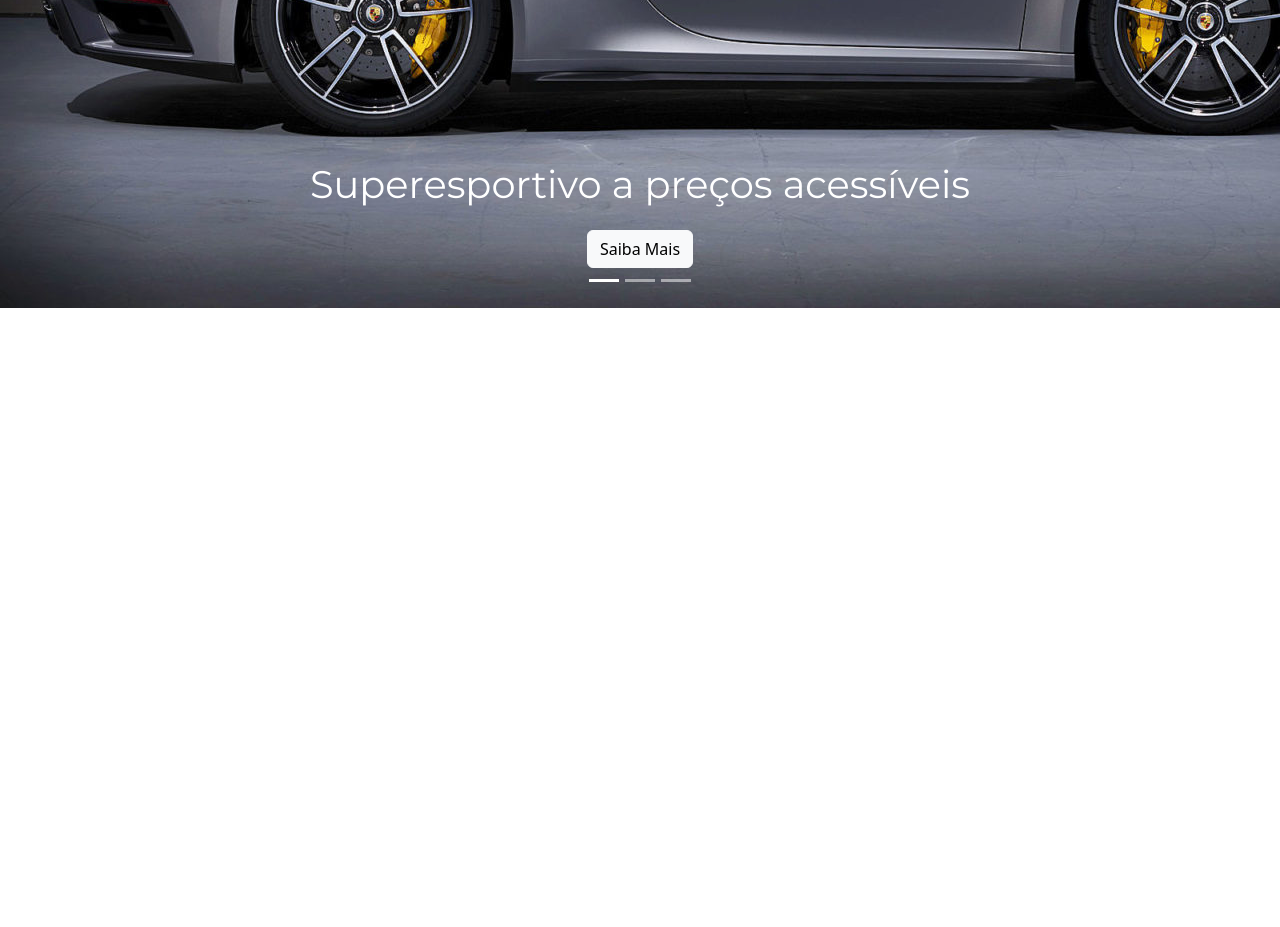
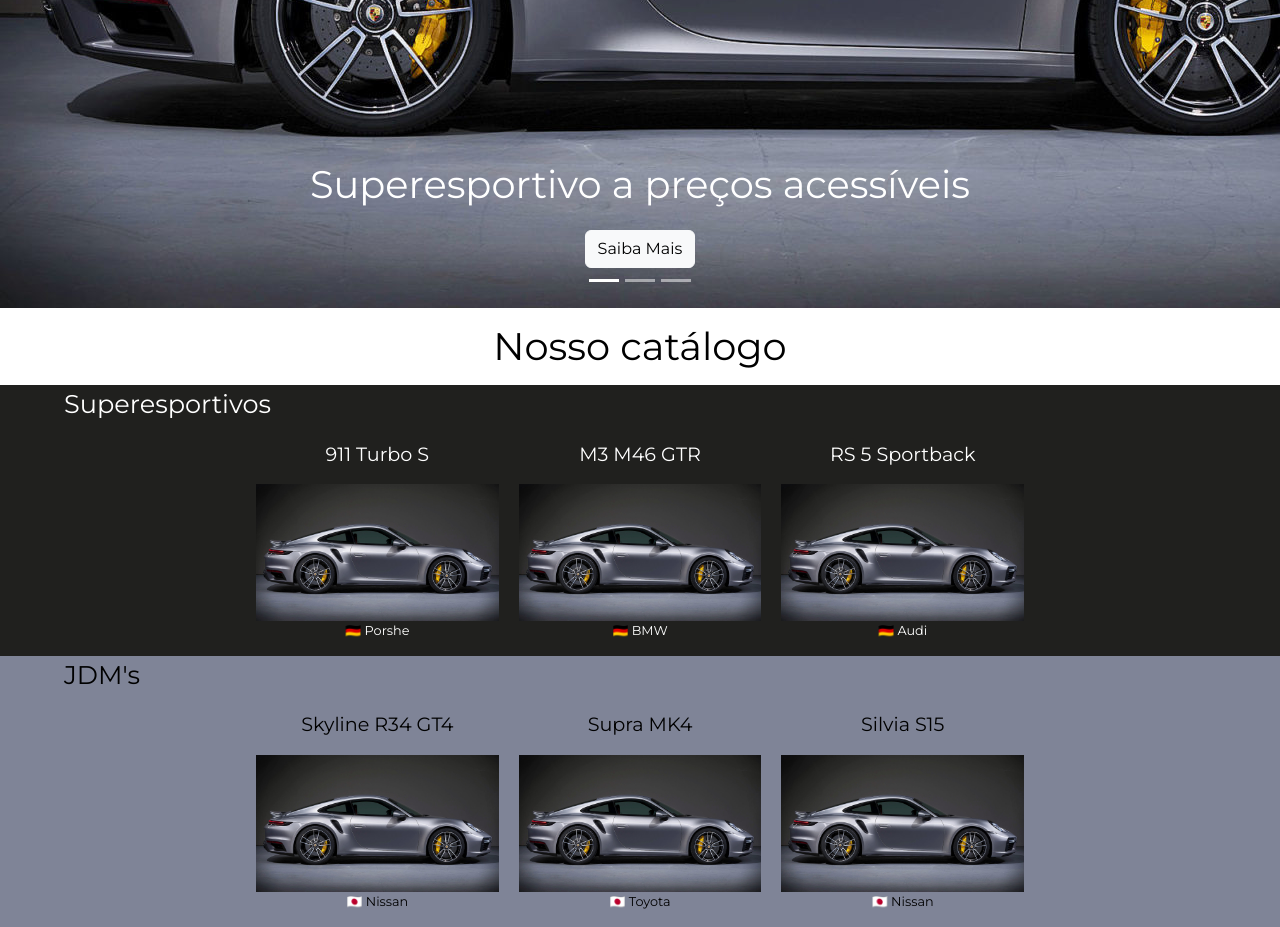
Before and after one commit to SoL1dcs/Dollynhos-Multimarcas, a website: page index.html in a window 1280 px wide. Shown: the part 640-1567 px from the top of the page. Before the commit the page ends 948 px from the top, so only its background shows below. Drawn offline with nearby package versions, Linux system fonts and the light colour scheme.

Commit message:
2th Commit

```diff
--- /dev/null
+++ b/Script/script.js
@@ -0,0 +1,27 @@
+const noveNoveOnze = {
+    marca: 'Porshe',
+    modelo: '991 Turbo s',
+}
+
+const m3E46GTR = {
+    marca:'BMW',
+    modelo:'M3 E46 GTR',
+}
+const rs5SB = {
+    marca:'Audi',
+    modelo:'RS 5 Sportback',
+}
+
+
+const skylineR34GTR = {
+    marca:'Nissan',
+    modelo:'Skyline R34 GTR',
+}
+const supraMK4 = {
+    marca:'Toyota',
+    modelo:'Supra MK4',
+}
+const silvia = {
+    marca:'Nissan',
+    modelo:'Nissan',
+}
--- a/index.html
+++ b/index.html
@@ -7,6 +7,7 @@
     <link rel="stylesheet" href="style/header.css">
     <link rel="stylesheet" href="style/navbar.css">
     <link rel="stylesheet" href="node_modules/bootstrap/dist/css/bootstrap.min.css">
+    <link rel="stylesheet" href="style/catalogo.css">
     <title>Dollynhos multimarcas</title>
 </head>
 <body>
@@ -61,6 +62,52 @@
 
     </nav>
 
+    <main>
+        <p id="catalogoTitulo">Nosso catálogo</p>
+        <div id="super">
+        <p id="subtitulo">Superesportivos</p>
+        <div id="conteiner" class="conteinerSuper">
+            <div class="fotoHover">
+                <p class="nomeModelo">911 Turbo S</p>
+                <img class="fotoCarro" src="/Dollynhos-Multimarcas/img/Porshe_911.jpg">
+                <p class="nomeMarca">🇩🇪 Porshe</p>
+            </div>
+            <div>
+                <p class="nomeModelo">M3 M46 GTR</p>
+                <img class="fotoCarro" src="/Dollynhos-Multimarcas/img/Porshe_911.jpg">
+                <p class="nomeMarca">🇩🇪 BMW</p>
+            </div>
+            <div>
+                <p class="nomeModelo">RS 5 Sportback</p>
+                <img class="fotoCarro" src="/Dollynhos-Multimarcas/img/Porshe_911.jpg">
+                <p class="nomeMarca">🇩🇪 Audi</p>
+            </div>
+        </div>
+        </div>
+        <div id="jdmDiv">
+        <p id="subtitulo">JDM's</p>
+        <div id="conteiner" class="conteinerJdm">
+            <div>
+                <p class="nomeModelo">Skyline R34 GT4</p>
+                <img class="fotoCarro" src="/Dollynhos-Multimarcas/img/Porshe_911.jpg">
+                <p class="nomeMarca">🇯🇵 Nissan</p>
+            </div>
+            <div>
+                <p class="nomeModelo">Supra MK4</p>
+                <img class="fotoCarro" src="/Dollynhos-Multimarcas/img/Porshe_911.jpg">
+                <p class="nomeMarca">🇯🇵 Toyota</p>
+            </div>
+            <div>
+                <p class="nomeModelo">Silvia S15</p>
+                <img class="fotoCarro" src="/Dollynhos-Multimarcas/img/Porshe_911.jpg">
+                <p class="nomeMarca">🇯🇵 Nissan</p>
+            </div>
+        </div>
+    </div>
+    </div>
+    </main>
+
 </body>
 <script src="node_modules/bootstrap/dist/js/bootstrap.min.js"></script>
+<script src="Script/script.js"></script>
 </html>
--- /dev/null
+++ b/style/catalogo.css
@@ -0,0 +1,67 @@
+#conteiner{
+    margin: 0 20%;
+    display: flex;
+    flex-direction: row;
+    align-items: center;
+    justify-content:center;
+    text-align: center;
+    gap: 20px;
+}
+
+#catalogoTitulo{
+    text-align: center;
+    font-size: 3vw;
+    margin: 10px 0;
+    color: #000;
+}
+
+.fotoCarro{
+    width: 100%;
+}
+
+/*
+.fotoCarro:hover{
+    width: 110%;
+}
+
+.fotoCarro:not(:hover){
+    width: 100%;
+}
+
+*/
+
+#subtitulo{
+    padding-left: 5vw;
+    font-size: 2vw;
+    color: #FFF;
+}
+
+#super{
+    background-color: #20201e;
+}
+
+.nomeModelo{
+    color:#FFF;
+    font-size: 1.5vw;
+}
+
+.nomeMarca{
+    color:white;
+    font-size: 1vw;
+}
+
+#jdmDiv{
+    background-color:rgba(127,132,151,255);
+}
+
+#jdmDiv p{
+    color: #000;
+}
+
+
+@media (max-768px) {
+    #subtitulo{
+        text-align: center;
+    }
+
+}
--- a/style/header.css
+++ b/style/header.css
@@ -9,10 +9,11 @@
 *{
     margin: 0px;
     padding: 0px;
+    font-family: 'Montserrat', sans-serif;
 }
 
 header{
-    background-color: blue;
+    background-color: #3b3d4a;
     padding: 5px 0;
     font-weight: bold;
     display: flex;
@@ -24,8 +25,9 @@ header{
 ul{
     display: flex;
     gap: 20px;
+    padding-top:0px;
     list-style-type: none;
-    font-size: 2vw;
+    font-size: 1.3vw;
     font-family: 'Montserrat', sans-serif;
 }
 
```
